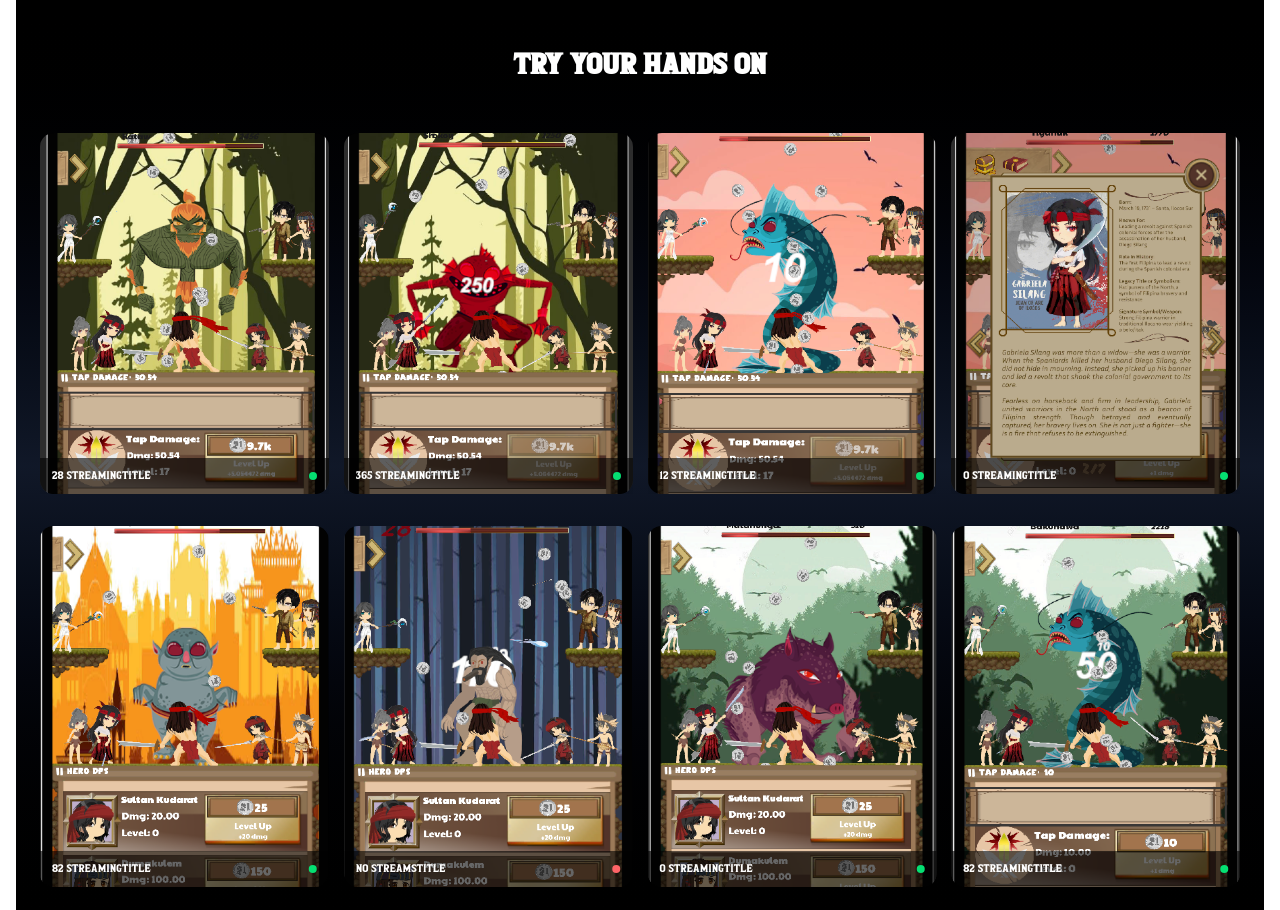
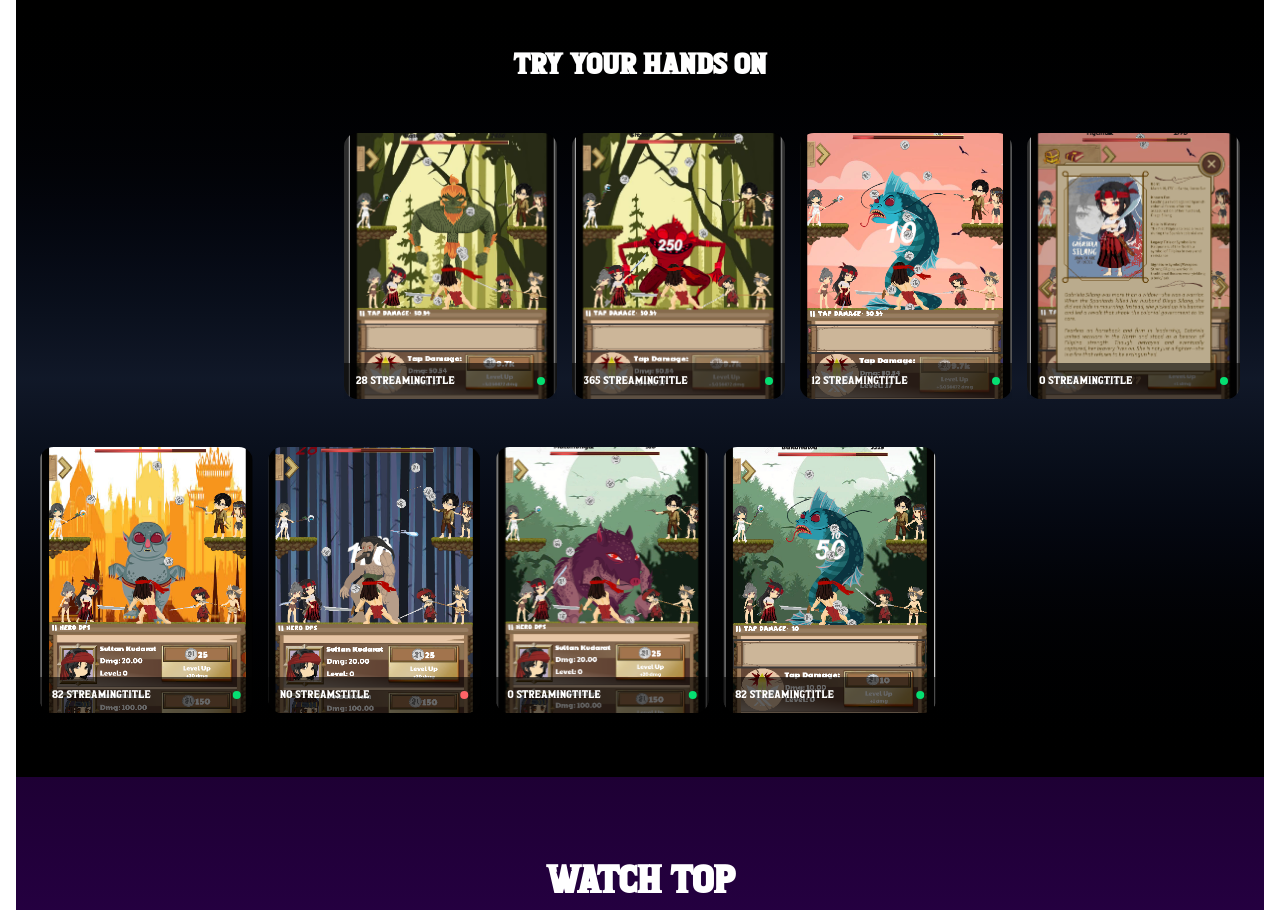
Before and after one commit to leonardporteria/staph-it, a Next.js app: page / in a window 1280 px wide. Shown: the part 1580-2490 px from the top of the page. Built offline with nearby package versions, Linux system fonts and the light colour scheme; no server answers.

Commit message:
feature offset

```diff
--- a/src/app/page.tsx
+++ b/src/app/page.tsx
@@ -16,66 +16,9 @@ import { AnimatedTooltip } from '@/components/ui/animated-tooltip';
 import { Team } from '@/lib/types';
 
 import GameCard from '@/components/game-card';
+import { games } from '@/lib/gamedata';
 
 export default function Home() {
-  const games = [
-    {
-      title: 'Title',
-      imageUrl: '/images/gameplay1.png',
-      streaming: '28 Streaming',
-      isOnline: true,
-    },
-    {
-      title: 'Title',
-      imageUrl: '/images/gameplay2.png',
-      streaming: '365 Streaming',
-      isOnline: true,
-    },
-    {
-      title: 'Title',
-      imageUrl: '/images/gameplay3.png',
-      streaming: '12 Streaming',
-      isOnline: true,
-    },
-    {
-      title: 'Title',
-      imageUrl: '/images/gameplay4.png',
-      streaming: '0 Streaming',
-      isOnline: true,
-    },
-    {
-      title: 'Title',
-      imageUrl: '/images/gameplay5.png',
-      streaming: 'No Streams',
-      isOnline: false,
-    },
-    {
-      title: 'Title',
-      imageUrl: '/images/gameplay6.png',
-      streaming: '82 Streaming',
-      isOnline: true,
-    },
-
-    {
-      title: 'Title',
-      imageUrl: '/images/gameplay7.png',
-      streaming: '0 Streaming',
-      isOnline: true,
-    },
-    {
-      title: 'Title',
-      imageUrl: '/images/gameplay8.png',
-      streaming: 'No Streams',
-      isOnline: false,
-    },
-    {
-      title: 'Title',
-      imageUrl: '/images/gameplay9.png',
-      streaming: '82 Streaming',
-      isOnline: true,
-    },
-  ];
-
   const [topSliderRef] = useKeenSlider<HTMLDivElement>({
     loop: true,
     slides: { perView: 4, spacing: 15 },
@@ -219,7 +162,12 @@ export default function Home() {
         </h2>
 
         {/* Top Row Carousel */}
-        <div ref={topSliderRef} className='keen-slider mb-8'>
+        <div className='grid grid-cols-4 gap-4'>
+          {/* Top Slider spanning columns 2 to 4 */}
+          <div
+            ref={topSliderRef}
+            className='keen-slider mb-8 col-span-3 col-start-2'
+          >
             {topGames.map((game, i) => (
               <div key={i} className='keen-slider__slide'>
                 <GameCard {...game} />
@@ -227,13 +175,17 @@ export default function Home() {
             ))}
           </div>
 
-        {/* Bottom Row Carousel (reversed direction) */}
-        <div ref={bottomSliderRef} className='keen-slider'>
+          {/* Bottom Slider spanning columns 1 to 3 */}
+          <div
+            ref={bottomSliderRef}
+            className='keen-slider col-span-3 col-start-1'
+          >
             {bottomGames.map((game, i) => (
               <div key={i} className='keen-slider__slide'>
                 <GameCard {...game} />
               </div>
             ))}
+          </div>
         </div>
       </section>
 
--- /dev/null
+++ b/src/lib/gamedata.ts
@@ -0,0 +1,57 @@
+export const games = [
+  {
+    title: 'Title',
+    imageUrl: '/images/gameplay1.png',
+    streaming: '28 Streaming',
+    isOnline: true,
+  },
+  {
+    title: 'Title',
+    imageUrl: '/images/gameplay2.png',
+    streaming: '365 Streaming',
+    isOnline: true,
+  },
+  {
+    title: 'Title',
+    imageUrl: '/images/gameplay3.png',
+    streaming: '12 Streaming',
+    isOnline: true,
+  },
+  {
+    title: 'Title',
+    imageUrl: '/images/gameplay4.png',
+    streaming: '0 Streaming',
+    isOnline: true,
+  },
+  {
+    title: 'Title',
+    imageUrl: '/images/gameplay5.png',
+    streaming: 'No Streams',
+    isOnline: false,
+  },
+  {
+    title: 'Title',
+    imageUrl: '/images/gameplay6.png',
+    streaming: '82 Streaming',
+    isOnline: true,
+  },
+
+  {
+    title: 'Title',
+    imageUrl: '/images/gameplay7.png',
+    streaming: '0 Streaming',
+    isOnline: true,
+  },
+  {
+    title: 'Title',
+    imageUrl: '/images/gameplay8.png',
+    streaming: 'No Streams',
+    isOnline: false,
+  },
+  {
+    title: 'Title',
+    imageUrl: '/images/gameplay9.png',
+    streaming: '82 Streaming',
+    isOnline: true,
+  },
+];
```
Lines whose indentation alone changed are shown as unchanged.
